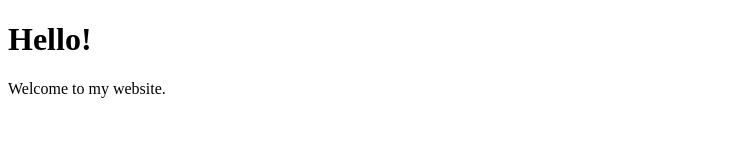
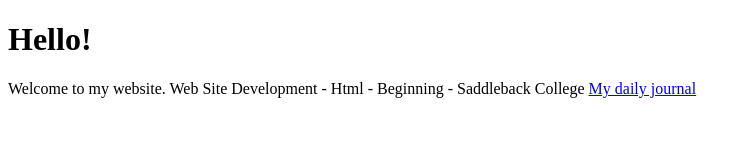
Before and after one commit to a1330560639/yanboxu.github.io, a plain HTML site: page index.html in a window 1280 px wide. Shown: the whole page, without its empty margins (0-751 px from the left). Drawn offline with Linux system fonts and the light colour scheme.

Commit message:
Update index.html

```diff
--- a/index.html
+++ b/index.html
@@ -5,6 +5,9 @@
     </head>
 <body>
     <h1>Hello!</h1>
-    <p>Welcome to my website.</p>
+    <p>Welcome to my website.
+    Web Site Development - Html - Beginning - Saddleback College
+    <a href = "https://yanboxuascj200.wordpress.com/" >My daily journal</a>
+    </p>
 </body>
 </html>
```
